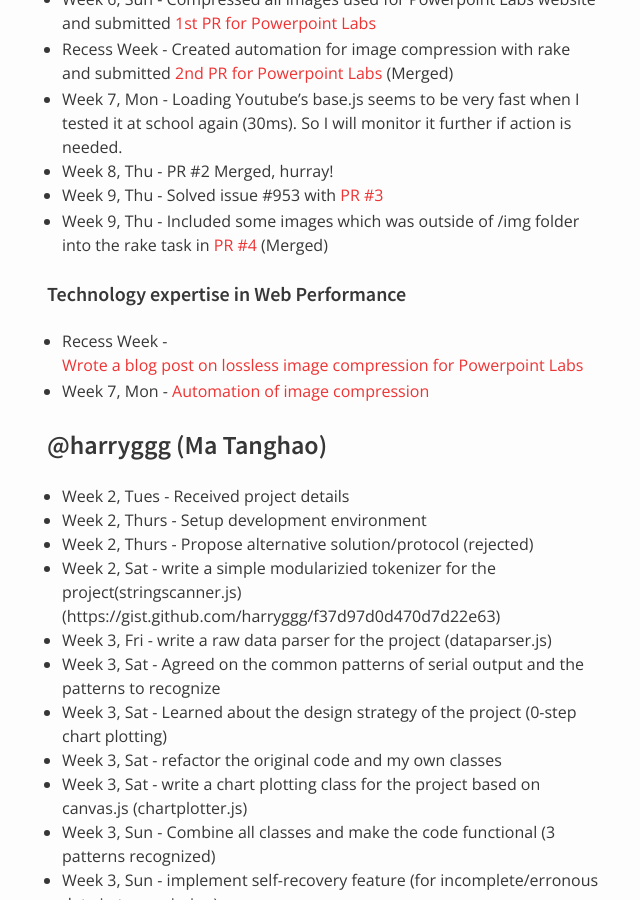
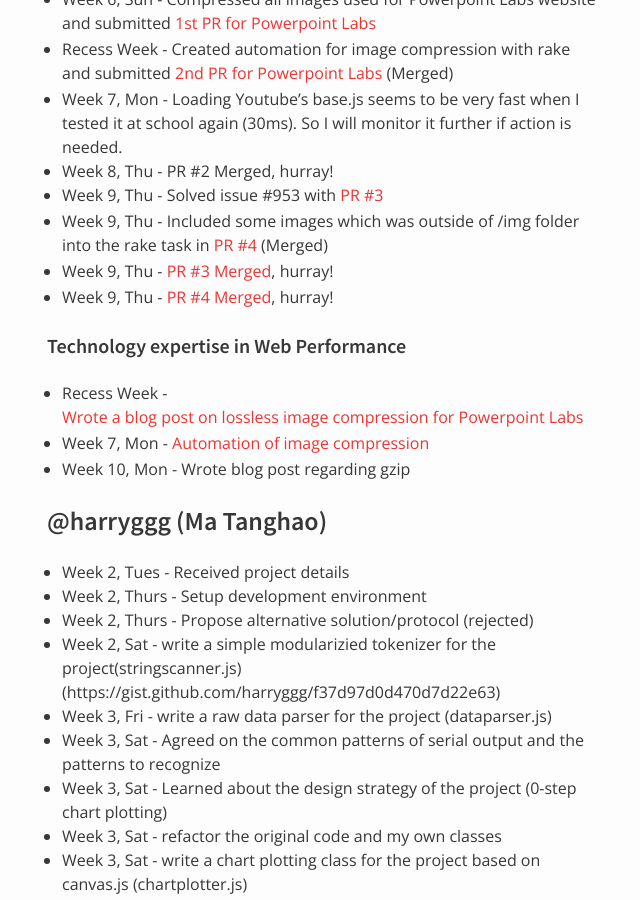
Before and after one commit to nus-oss/cs3281-AY1516S2-website, a Jekyll site: the page built from teams/codebender.md, in a window 1280 px wide and 900 px high, scrolled down 10455 px. Shown: the whole window, without its empty margins (323-963 px from the left). Built offline with Jekyll 4.4.1, drawn with Linux system fonts in a browser that asks for light colours.

Commit message:
Alex update minor and expertise

```diff
--- a/teams/codebender.md
+++ b/teams/codebender.md
@@ -321,10 +321,13 @@
 * Week 8, Thu - PR #2 Merged, hurray!
 * Week 9, Thu - Solved issue #953 with [PR #3](https://github.com/PowerPointLabs/PowerPointLabs-Website/pull/29)
 * Week 9, Thu - Included some images which was outside of /img folder into the rake task in [PR #4](https://github.com/PowerPointLabs/PowerPointLabs-Website/pull/30) (Merged)
+* Week 9, Thu - [PR #3 Merged](https://github.com/PowerPointLabs/PowerPointLabs-Website/pull/29), hurray!
+* Week 9, Thu - [PR #4 Merged](https://github.com/PowerPointLabs/PowerPointLabs-Website/pull/30), hurray!
 
 #### Technology expertise in Web Performance
 * Recess Week - [Wrote a blog post on lossless image compression for Powerpoint Labs](http://alexyy.com/2016/02/22/image-compression/)
 * Week 7, Mon - [Automation of image compression](http://alexyy.com/2016/02/29/automated-image-compression/)
+* Week 10, Mon - Wrote blog post regarding gzip
 
 ### @harryggg (Ma Tanghao)
 * Week 2, Tues - Received project details
```
